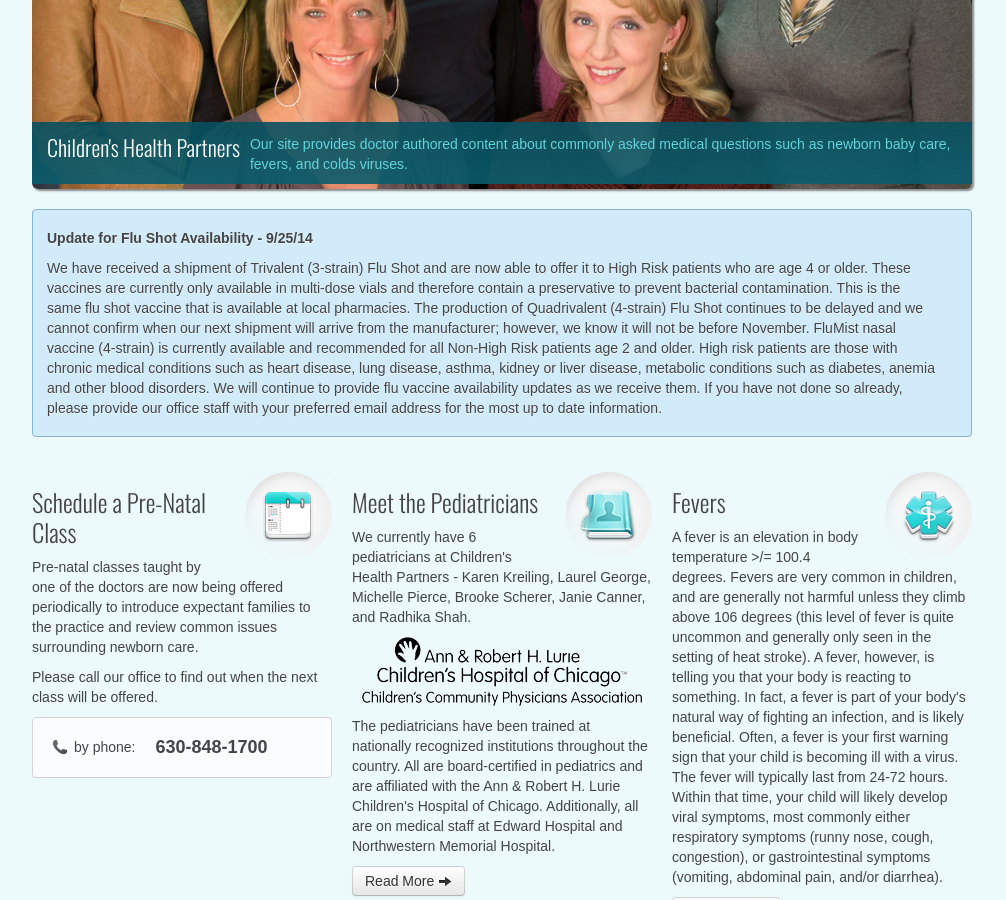
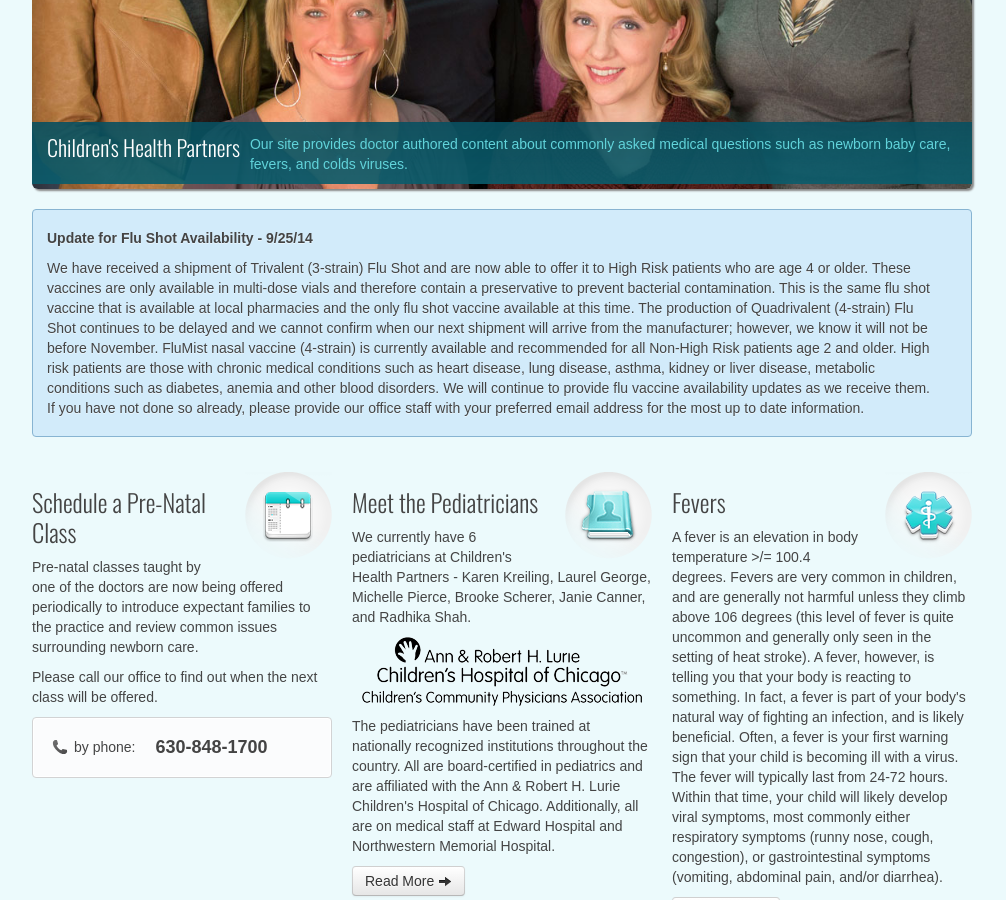
Before and after one commit to chpweb/web, a Jekyll site: the page built from index.html, in a window 1280 px wide and 900 px high, scrolled down 444 px. Shown: the whole window, without its empty margins (138-1144 px from the left). Built offline with Jekyll 4.4.1, drawn with Linux system fonts in a browser that asks for light colours; some web fonts are replaced; comment, search, counter and statistics services are not loaded.

Commit message:
Update index.html

```diff
--- a/index.html
+++ b/index.html
@@ -30,7 +30,7 @@
 	<section>
 		<div class="home-info">
 			<h5>Update for Flu Shot Availability - 9/25/14</h5>
-			<p>We have received a shipment of Trivalent (3-strain) Flu Shot and are now able to offer it to High Risk patients who are age 4 or older.  These vaccines are currently only available in multi-dose vials and therefore contain a preservative to prevent bacterial contamination.  This is the same flu shot vaccine that is available at local pharmacies.  The production of Quadrivalent (4-strain) Flu Shot continues to be delayed and we cannot confirm when our next shipment will arrive from the manufacturer; however, we know it will not be before November.  FluMist nasal vaccine (4-strain) is currently available and recommended for all Non-High Risk patients age 2 and older.  High risk patients are those with chronic medical conditions such as heart disease, lung disease, asthma, kidney or liver disease, metabolic conditions such as diabetes, anemia and other blood disorders.  We will continue to provide flu vaccine availability updates as we receive them.  If you have not done so already, please provide our office staff with your preferred email address for the most up to date information.</p>
+			<p>We have received a shipment of Trivalent (3-strain) Flu Shot and are now able to offer it to High Risk patients who are age 4 or older.  These vaccines are only available in multi-dose vials and therefore contain a preservative to prevent bacterial contamination.  This is the same flu shot vaccine that is available at local pharmacies and the only flu shot vaccine available at this time.  The production of Quadrivalent (4-strain) Flu Shot continues to be delayed and we cannot confirm when our next shipment will arrive from the manufacturer; however, we know it will not be before November.  FluMist nasal vaccine (4-strain) is currently available and recommended for all Non-High Risk patients age 2 and older.  High risk patients are those with chronic medical conditions such as heart disease, lung disease, asthma, kidney or liver disease, metabolic conditions such as diabetes, anemia and other blood disorders.  We will continue to provide flu vaccine availability updates as we receive them.  If you have not done so already, please provide our office staff with your preferred email address for the most up to date information.</p>
           		<!--<p><a class="btn btn-medium btn-primary" href="/flu-vaccine-dates">Read More <i class="icon-arrow-right"></i></a></p>-->
 		</div>
 
```
